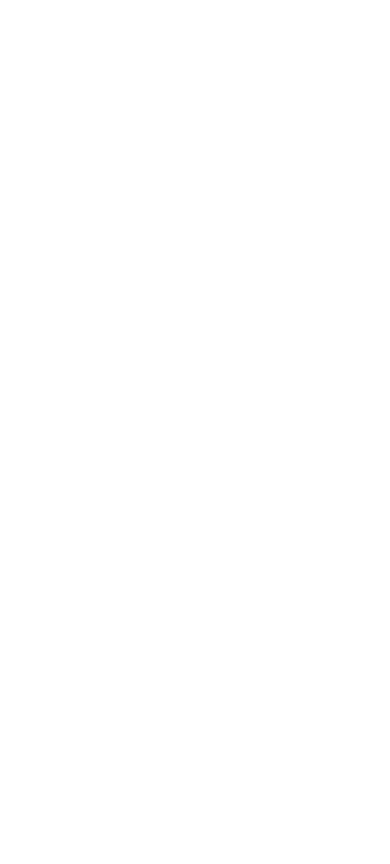
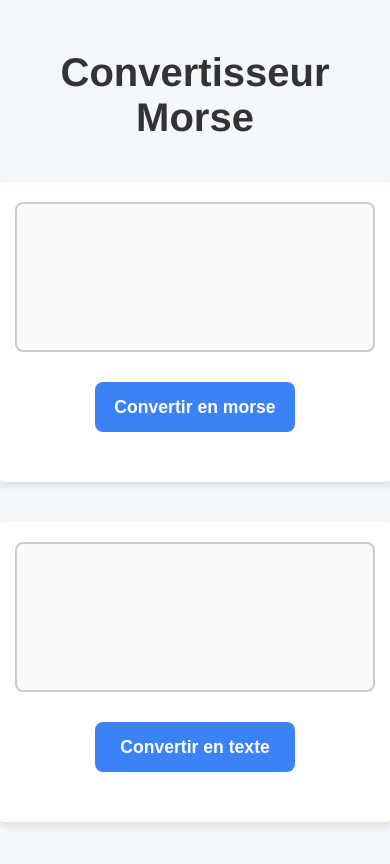
Before and after one commit to LeoV0/ParlezVousLeMorse, a plain HTML site: page index.html in a window 390 px wide. Drawn offline with Linux system fonts and the light colour scheme.

Commit message:
projet final

```diff
--- a/index.html
+++ b/index.html
@@ -6,7 +6,22 @@
     <title>Document</title>
     <link rel="stylesheet" href="style.css" />
   </head>
-  <body></body>
+  <body>
+    <div class="headerContainer">
+      <h1>Convertisseur Morse</h1>
+    </div>
+    <div class="boxContainer">
+      <div class="textContainer">
+        <input type="text" id="textConverter" />
+        <button id="textChecked">Convertir en morse</button>
+      </div>
+
+      <div class="morseContainer">
+        <input type="text" id="morseConverter" />
+        <button id="morseChecked">Convertir en texte</button>
+      </div>
+    </div>
+  </body>
 
   <script src="script.js"></script>
 </html>
--- a/script.js
+++ b/script.js
@@ -56,6 +56,12 @@ const morseToLatin = {
   "....": "H",
 };
 
+let inputText = document.querySelector("#textConverter");
+let buttonText = document.querySelector("#textChecked");
+
+let inputMorse = document.querySelector("#morseConverter");
+let buttonMorse = document.querySelector("#morseChecked");
+
 // ETAPE TEXTE
 // Etape 1
 function getLatinCharacterList(text) {
@@ -67,7 +73,7 @@ console.log(getLatinCharacterList("Leo"));
 // Etape 2
 function translateLatinCharacter(lettreToMorse) {
   if (lettreToMorse === " ") {
-    return "/"; // Séparateur de mots en Morse
+    return "/";
   }
   const upperCaseLetter = lettreToMorse.toUpperCase();
   return latinToMorse[upperCaseLetter];
@@ -76,10 +82,23 @@ console.log(translateLatinCharacter("A"));
 
 // Etape 3
 function encode(texte) {
-  return getLatinCharacterList(texte).map(translateLatinCharacter).join(" "); // Convertit chaque lettre en Morse.join(" ");  /
+  return getLatinCharacterList(texte).map(translateLatinCharacter).join(" ");
 }
 
 console.log(encode("Salut ça va"));
+
+buttonText.addEventListener("click", () => {
+  inputMorse.innerHTML = "";
+  let affichageInputMorse = encode(inputText.value);
+  inputMorse.value = affichageInputMorse;
+});
+
+inputText.addEventListener("keydown", (event) => {
+  if (event.key === "Enter") {
+    event.preventDefault();
+    buttonText.click();
+  }
+});
 
 // // ---------------------------------------------------------------------------
 
@@ -92,7 +111,7 @@ function getMorseCharacterList(morse) {
 // Etape 2
 function translateMorseCharacter(morse) {
   if (morse === "/") {
-    return " "; // Séparateur de mots en Morse
+    return " ";
   }
   return morseToLatin[morse];
 }
@@ -106,5 +125,15 @@ function decode(textToMorse) {
 }
 console.log(decode("... .- .-.. ..- - / -.-. .- / ...- .-"));
 
-// Etape 5
-// Pour finir cet exercice, utilisez des champs de saisie input en HTML et des boutons pour traduire du texte et du morse dans un sens ou dans l’autre.
+buttonMorse.addEventListener("click", () => {
+  inputText.innerHTML = "";
+  let affichageInputText = decode(inputMorse.value);
+  inputText.value = affichageInputText;
+});
+
+inputMorse.addEventListener("keydown", (event) => {
+  if (event.key === "Enter") {
+    event.preventDefault();
+    buttonMorse.click();
+  }
+});
--- a/style.css
+++ b/style.css
@@ -0,0 +1,107 @@
+*,
+::after,
+::before {
+  margin: 0;
+  padding: 0;
+  box-sizing: border-box;
+}
+
+body {
+  font-family: "Helvetica", "Arial", sans-serif;
+  background: #f4f7fc;
+  color: #333;
+}
+
+.headerContainer {
+  text-align: center;
+  margin-top: 50px;
+}
+
+h1 {
+  font-size: 2.5rem;
+  color: #333;
+}
+
+.boxContainer {
+  display: flex;
+  justify-content: center;
+  align-items: center;
+  height: 100vh;
+  gap: 100px;
+  margin-top: -110px;
+}
+
+.textContainer,
+.morseContainer {
+  display: flex;
+  flex-direction: column;
+  align-items: center;
+  width: 400px;
+  height: 300px;
+  background-color: #ffffff;
+  border-radius: 10px;
+  box-shadow: 0 4px 8px rgba(0, 0, 0, 0.1);
+  padding: 20px;
+  transition: all 0.3s ease;
+}
+
+.textContainer:hover,
+.morseContainer:hover {
+  box-shadow: 0 6px 12px rgba(0, 0, 0, 0.2);
+}
+
+input {
+  width: 100%;
+  height: 150px;
+  margin-bottom: 20px;
+  padding: 12px 20px;
+  font-size: 1rem;
+  border: 2px solid #ccc;
+  border-radius: 8px;
+  background-color: #fafafa;
+  transition: all 0.3s ease;
+}
+
+input:focus {
+  border-color: #3b82f6;
+  background-color: #ffffff;
+  outline: none;
+}
+
+button {
+  width: 200px;
+  height: 50px;
+  display: flex;
+  justify-content: center;
+  align-items: center;
+  background-color: #3b82f6; /* Bleu moderne */
+  color: #fff; /* Texte blanc */
+  font-size: 1.1rem;
+  font-weight: bold;
+  border-radius: 8px; /* Bordures arrondies */
+  border: none;
+  cursor: pointer;
+  transition: background-color 0.3s ease;
+  margin-top: 10px;
+  padding: 10px 10px;
+}
+
+button:hover {
+  background-color: #2563eb; /* Couleur bleue plus foncée au survol */
+}
+
+button:active {
+  background-color: #1d4ed8; /* Couleur encore plus foncée lorsqu'on clique */
+}
+
+button:focus {
+  outline: none; /* Supprime le contour bleu au focus */
+}
+
+@media (max-width: 930px) {
+  .boxContainer {
+    flex-direction: column;
+    padding-top: 100px;
+    gap: 40px;
+  }
+}
```
